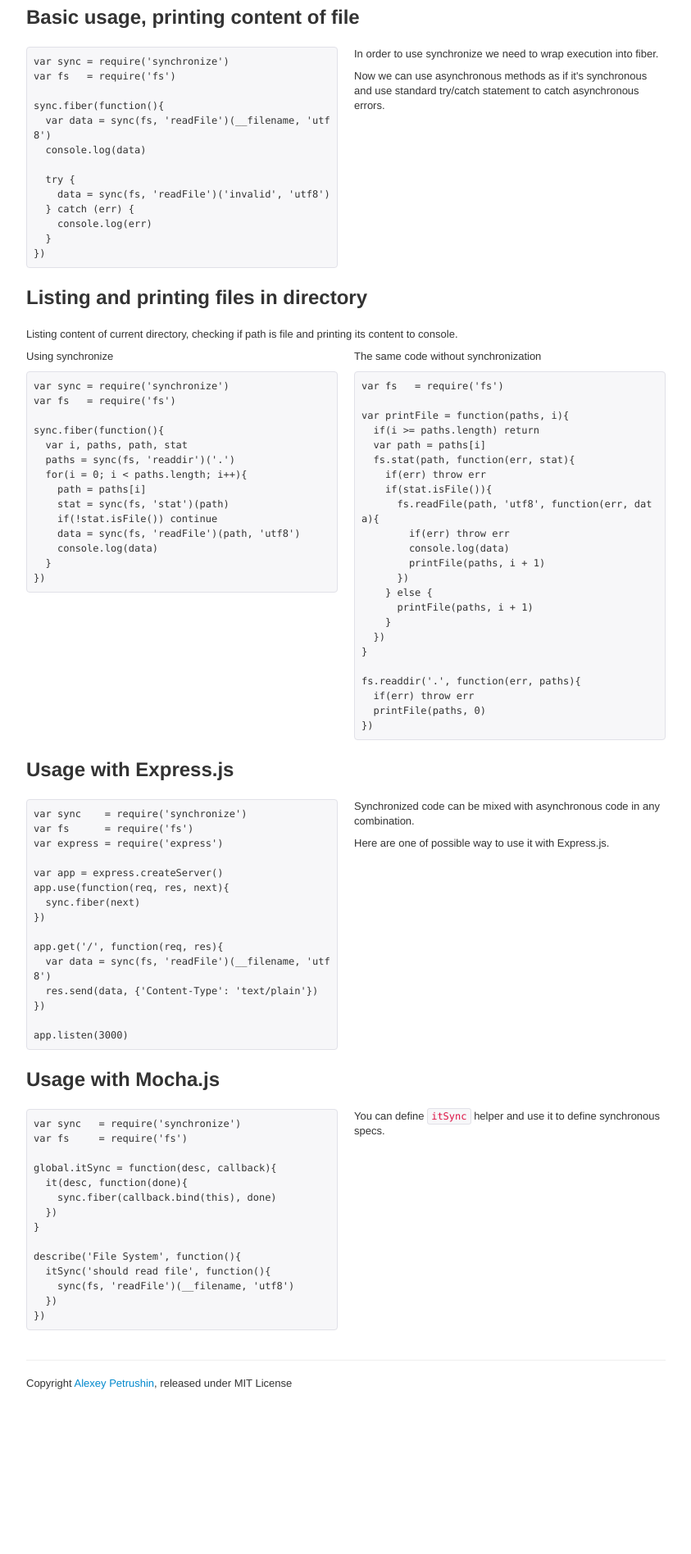
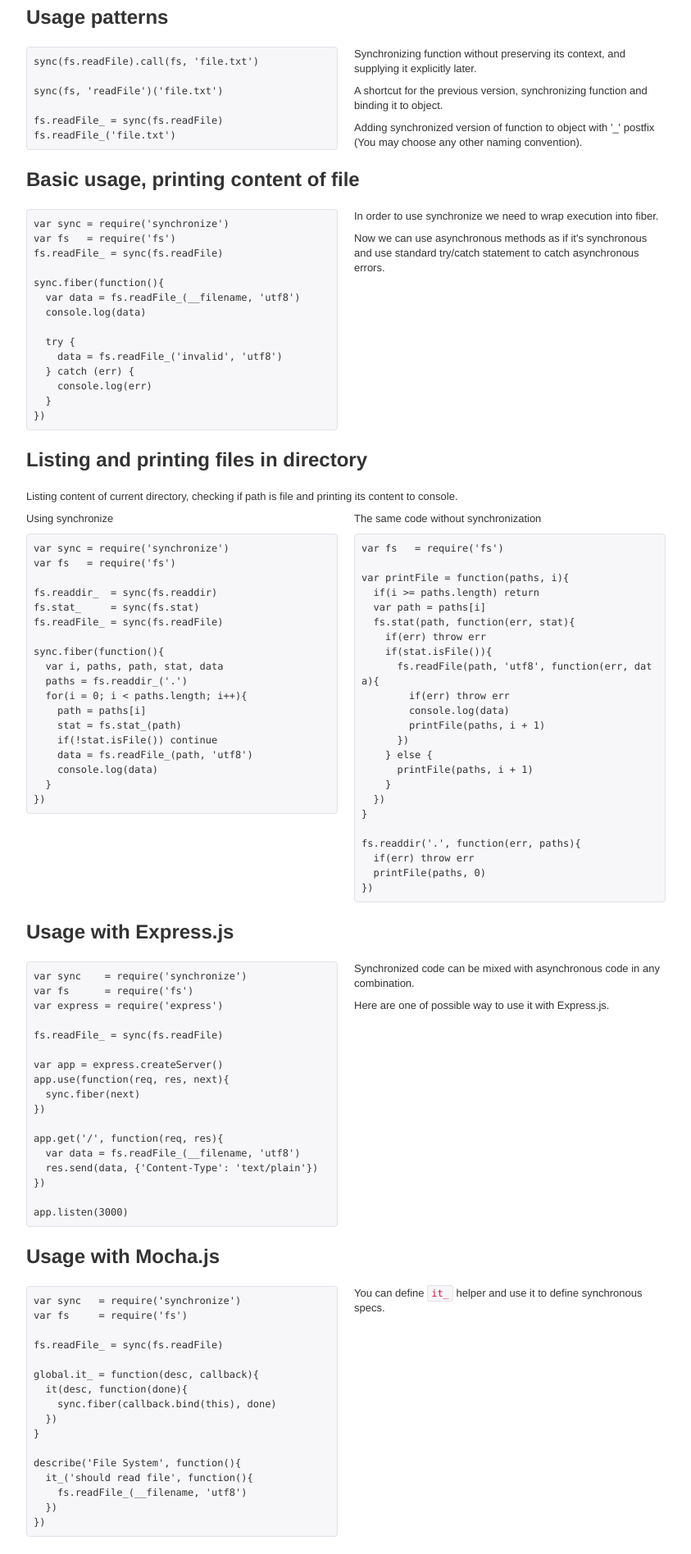
Before and after one commit to al6x/synchronize, a website: page docs/index.html in a window 1280 px wide. Shown: the part 301-2197 px from the top of the page at 82% size, without its empty margins (218-1061 px from the left). Before the commit the page ends 2047 px from the top, so only its background shows below. Drawn offline with nearby package versions, Linux system fonts and the light colour scheme.

Commit message:
#fix #refactoring

```diff
--- a/docs/index.html
+++ b/docs/index.html
@@ -74,6 +74,35 @@ a = function(){
 
           <br/>
 
+          <!-- How to use -->
+          <h2>Usage patterns</h2>
+          <br/>
+          <div class='row'>
+            <div class='span5'>
+<pre class='prettyprint'>
+sync(fs.readFile).call(fs, 'file.txt')
+
+sync(fs, 'readFile')('file.txt')
+
+fs.readFile_ = sync(fs.readFile)
+fs.readFile_('file.txt')
+</pre>
+            </div>
+            <div class='span5'>
+              <p>
+                Synchronizing function without preserving its context, and supplying it explicitly
+                later.
+              </p>
+              <p>
+                A shortcut for the previous version, synchronizing function and binding it to object.
+              </p>
+              <p>
+                Adding synchronized version of function to object with '_' postfix (You may choose
+                any other naming convention).
+              </p>
+            </div>
+          </div>
+
           <!-- Samples -->
 
           <h2>Basic usage, printing content of file</h2>
@@ -84,13 +113,14 @@ a = function(){
 <pre class='prettyprint'>
 var sync = require('synchronize')
 var fs   = require('fs')
+fs.readFile_ = sync(fs.readFile)
 
 sync.fiber(function(){
-  var data = sync(fs, 'readFile')(__filename, 'utf8')
+  var data = fs.readFile_(__filename, 'utf8')
   console.log(data)
 
   try {
-    data = sync(fs, 'readFile')('invalid', 'utf8')
+    data = fs.readFile_('invalid', 'utf8')
   } catch (err) {
     console.log(err)
   }
@@ -121,14 +151,18 @@ sync.fiber(function(){
 var sync = require('synchronize')
 var fs   = require('fs')
 
+fs.readdir_  = sync(fs.readdir)
+fs.stat_     = sync(fs.stat)
+fs.readFile_ = sync(fs.readFile)
+
 sync.fiber(function(){
-  var i, paths, path, stat
-  paths = sync(fs, 'readdir')('.')
+  var i, paths, path, stat, data
+  paths = fs.readdir_('.')
   for(i = 0; i < paths.length; i++){
     path = paths[i]
-    stat = sync(fs, 'stat')(path)
+    stat = fs.stat_(path)
     if(!stat.isFile()) continue
-    data = sync(fs, 'readFile')(path, 'utf8')
+    data = fs.readFile_(path, 'utf8')
     console.log(data)
   }
 })
@@ -173,13 +207,15 @@ var sync    = require('synchronize')
 var fs      = require('fs')
 var express = require('express')
 
+fs.readFile_ = sync(fs.readFile)
+
 var app = express.createServer()
 app.use(function(req, res, next){
   sync.fiber(next)
 })
 
 app.get('/', function(req, res){
-  var data = sync(fs, 'readFile')(__filename, 'utf8')
+  var data = fs.readFile_(__filename, 'utf8')
   res.send(data, {'Content-Type': 'text/plain'})
 })
 
@@ -201,22 +237,24 @@ app.listen(3000)
 var sync   = require('synchronize')
 var fs     = require('fs')
 
-global.itSync = function(desc, callback){
+fs.readFile_ = sync(fs.readFile)
+
+global.it_ = function(desc, callback){
   it(desc, function(done){
     sync.fiber(callback.bind(this), done)
   })
 }
 
 describe('File System', function(){
-  itSync('should read file', function(){
-    sync(fs, 'readFile')(__filename, 'utf8')
+  it_('should read file', function(){
+    fs.readFile_(__filename, 'utf8')
   })
 })
 </pre>
             </div>
             <div class='span5'>
               <p>
-                You can define <code>itSync</code> helper and use it to define synchronous
+                You can define <code>it_</code> helper and use it to define synchronous
                 specs.
               </p>
             </div>
--- a/examples/basic.js
+++ b/examples/basic.js
@@ -1,12 +1,14 @@
 var sync = require('synchronize')
 var fs   = require('fs')
 
+fs.readFile_ = sync(fs.readFile)
+
 sync.fiber(function(){
-  var data = sync(fs, 'readFile')(__filename, 'utf8')
+  var data = fs.readFile_(__filename, 'utf8')
   console.log(data)
 
   try {
-    data = sync(fs, 'readFile')('invalid', 'utf8')
+    data = fs.readFile_('invalid', 'utf8')
   } catch (err) {
     console.log(err)
   }
--- a/examples/express.js
+++ b/examples/express.js
@@ -1,6 +1,8 @@
 var sync    = require('synchronize')
 var fs      = require('fs')
 var express = require('express')
+
+fs.readFile_ = sync(fs.readFile)
 
 var app = express.createServer()
 app.use(function(req, res, next){
@@ -8,7 +10,7 @@ app.use(function(req, res, next){
 })
 
 app.get('/', function(req, res){
-  var data = sync(fs, 'readFile')(__filename, 'utf8')
+  var data = fs.readFile_(__filename, 'utf8')
   res.send(data, {'Content-Type': 'text/plain'})
 })
 
```
Also changed, not shown: examples/list.js (+7 -3 lines), examples/mocha.js (+5 -3 lines), synchronize.js (+6 -2 lines), test/sync.js (+32 -5 lines).
